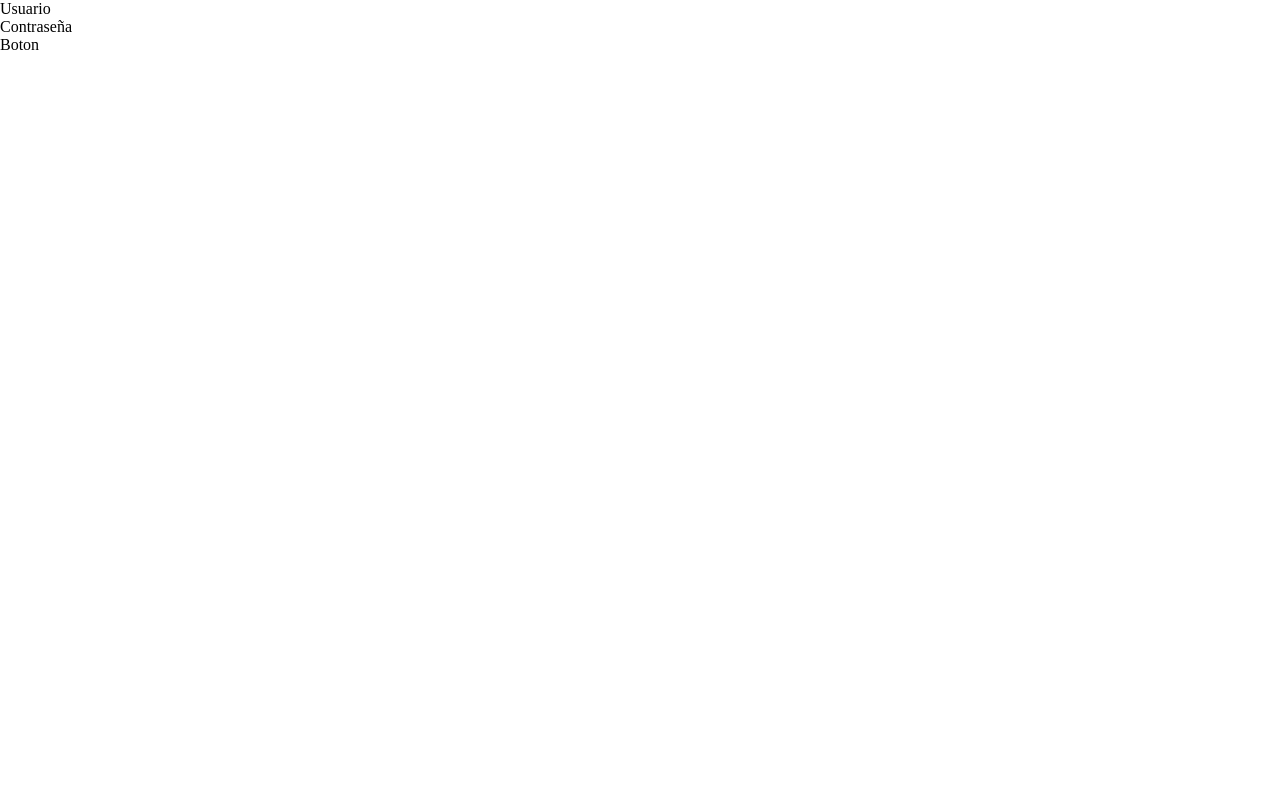
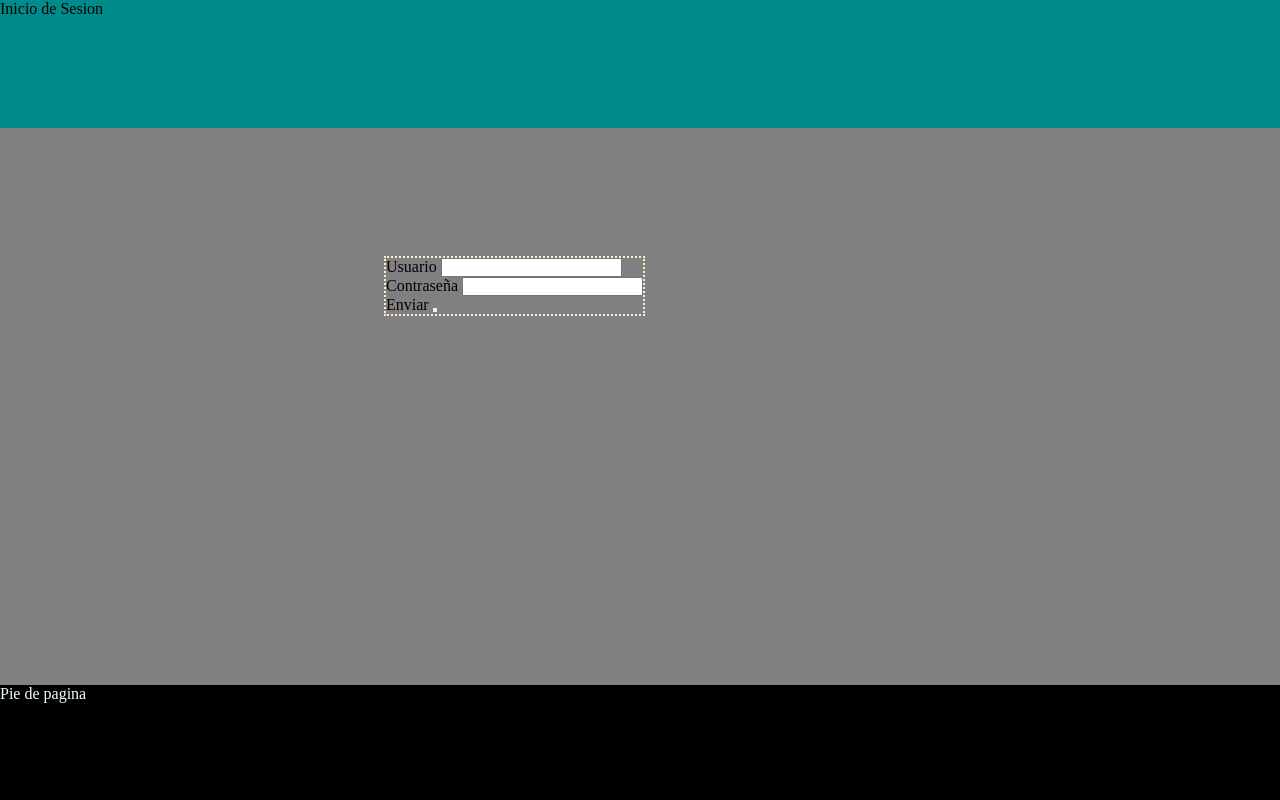
Before and after one commit to Niskeletor/nebrija, a plain HTML site: page front/index.html in a window 1280 px wide. Drawn offline with Linux system fonts and the light colour scheme.

Commit message:
Formulario listo para probar servlet, Inicio de sesión

```diff
--- a/front/css/style.css
+++ b/front/css/style.css
@@ -4,3 +4,55 @@
     margin: 0;
     box-sizing: border-box;
 }
+html, body {
+    height: 100%;
+
+}
+
+body {
+
+display: flex;
+flex-direction: column;
+justify-content: space-between;
+
+}
+
+.cabecera{
+    position: relative;
+    background-color: darkcyan;
+    height: 10vw;
+
+
+}
+
+
+
+
+.main {
+    position: relative;
+    background-color:gray;
+    flex: 1;
+
+}
+
+.box-login {
+    position: relative;
+    bottom: -10vw;
+    left: 30vw;
+    border: 2px blanchedalmond dotted;
+    max-width: max-content;
+
+
+
+
+
+}
+
+.pie{
+position: relative;
+background-color: black;
+color: azure;
+height: 9vw;
+bottom:0vmin;
+
+}
--- a/front/index.html
+++ b/front/index.html
@@ -8,16 +8,33 @@
 </head>
 <body>
 
-    <header></header>
-    <body>
+    <header class="cabecera">
+
+        <div>Inicio de Sesion</div>
+    </header>
+    <main class="main">
         <div class="box-login">
-            <div class="user">Usuario</div>
-            <div class="pass">Contraseña</div>
-            <div class="boton">Boton</div>
+            <form action="URL_DESTINO" method="POST">
+            <div class="user">
+                <label for="usuario">Usuario</label>
+                <input type="text" id="usuario" name="usuario" required>
+            </div>
+            <div class="pass">
+                <label for="pass">Contraseña </label>
+                <input type="password" id="pas" name="pass" required>
+            </div>
+            <div class="boton">Enviar
+                <button type="submit"></button>
+            </div>
+        </form>
         </div>
 
-    </body>
-    <footer></footer>
+    </main>
+
+
+    <footer class="pie">Pie de pagina</footer>
+    </main>
+
 
 </body>
 </html>
```
